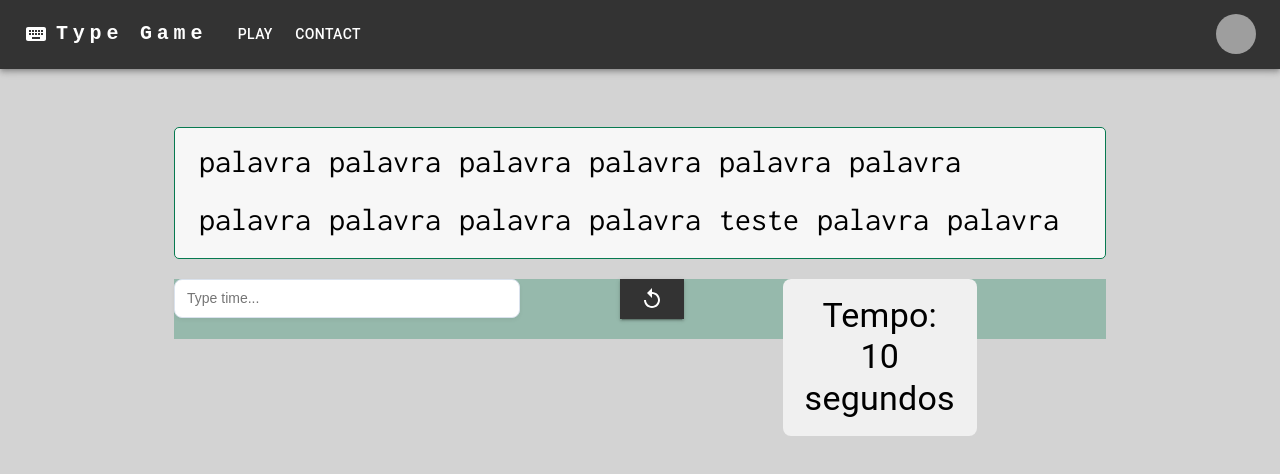
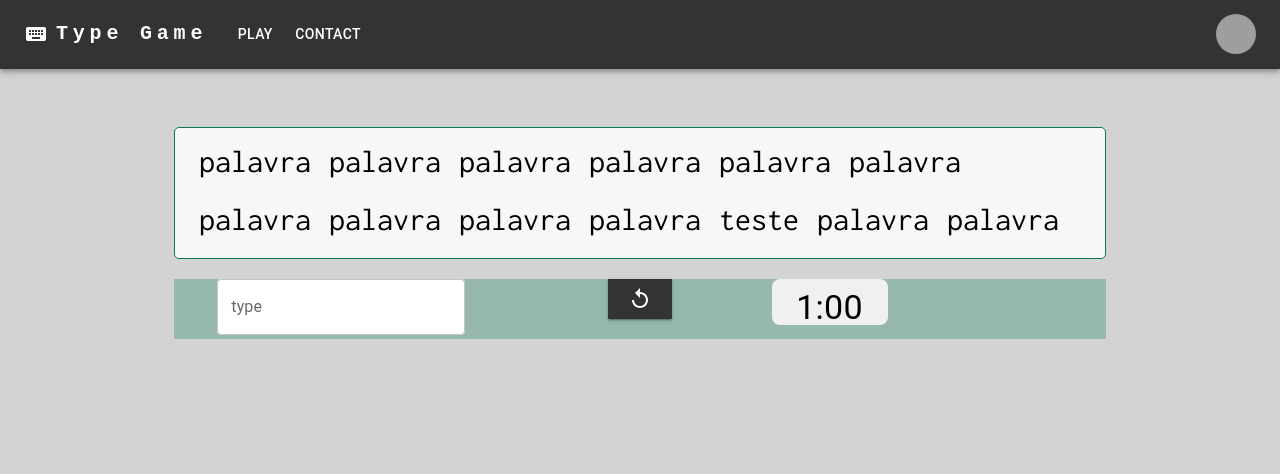
Before and after one commit to albanobrz/fast-typing-game, a React (Create React App) app: page / in a window 1280 px wide. Shown: the top 474 px of the page. Built offline with nearby package versions, Linux system fonts and the light colour scheme; grey boxes are pictures that could not be loaded.

Commit message:
implementing timer and reset logic

```diff
--- a/src/components/input/Input.tsx
+++ b/src/components/input/Input.tsx
@@ -1,15 +1,7 @@
-import { Box, Button, Checkbox, Grid, Typography } from '@mui/material';
+import { Box, Button, Checkbox, Grid, TextField, Typography } from '@mui/material';
 import './Input.css'
-import { CheckBox } from '@mui/icons-material';
-import { TextareaAutosize } from '@mui/base/TextareaAutosize';
-import React, { useState } from 'react';
-import Input from '@mui/material/Input';
-import TextField from './textfield/TextField'
+import React, { ChangeEvent, useEffect, useState } from 'react';
 import ReplayIcon from '@mui/icons-material/Replay';
-
-const textValue = "salve"
-
-
 
 const InputGame = () => {
     const squareButtonStyle = {
@@ -19,26 +11,81 @@ const InputGame = () => {
 
     const boxStyle = {
         background: '#f0f0f0',
-        padding: '16px',
+        padding: '8px',
         borderRadius: '8px',
-        width: '50%', // Largura total do pai
+        width: '100px',
+        height: '30px',
+        fontSize: '8px',
+        margin: 0
     };
+
+    const [inputValue, setInputValue] = useState('');
+    const [timePassed, setTimePassed] = useState(60);
+    const [activeTime, setActiveTime] = useState(false);
+
+    useEffect(() => {
+        let interval: string | number | NodeJS.Timeout | undefined;
+
+        if (activeTime) {
+            interval = setInterval(() => {
+                setTimePassed((tempoAtual) => {
+                    if (tempoAtual > 0) {
+                        return tempoAtual - 1;
+                    } else {
+                        setActiveTime(false);
+                        return 0;
+                    }
+                });
+            }, 1000);
+        } else {
+            clearInterval(interval);
+        }
+
+        return () => clearInterval(interval);
+    }, [activeTime]);
+
+    const handleInputChange = (e: ChangeEvent<HTMLInputElement>) => {
+        const textoDigitado = e.target.value;
+
+        setInputValue(textoDigitado);
+
+        if (!activeTime && textoDigitado.trim() !== '') {
+            setActiveTime(true);
+        }
+    };
+
+    const handleInputReset = () => {
+        setActiveTime(false)
+        setTimePassed(60)
+        setInputValue('')
+    }
+
+    const formatTime = (time: number) => {
+        const min = Math.floor(time/60)
+        const sec = time % 60
+        return `${min}:${sec < 10 ? '0' : ''}${sec}`
+    }
 
     return (
         <Box className='customBox'>
             <Grid container spacing={3}>
                 <Grid item xs>
-                    <TextField />
+                    <TextField
+                        label="type"
+                        value={inputValue}
+                        onChange={handleInputChange}
+                        style={{ background: "white", borderRadius: 4 }}
+                    />
                 </Grid>
                 <Grid item xs={3}>
-                    <Button variant="contained" style={squareButtonStyle}>
+                    <Button variant="contained" style={squareButtonStyle} onClick={handleInputReset}>
                         <ReplayIcon />
                     </Button>
                 </Grid>
                 <Grid item xs>
-                <Box style={boxStyle}>
-                    <Typography variant="h4">Tempo: 10 segundos</Typography>
-                </Box>
+                    <Box style={boxStyle}>
+                        <Typography variant="h4">{formatTime(timePassed)}</Typography>
+                    </Box>
                 </Grid>
             </Grid>
         </Box>
```
